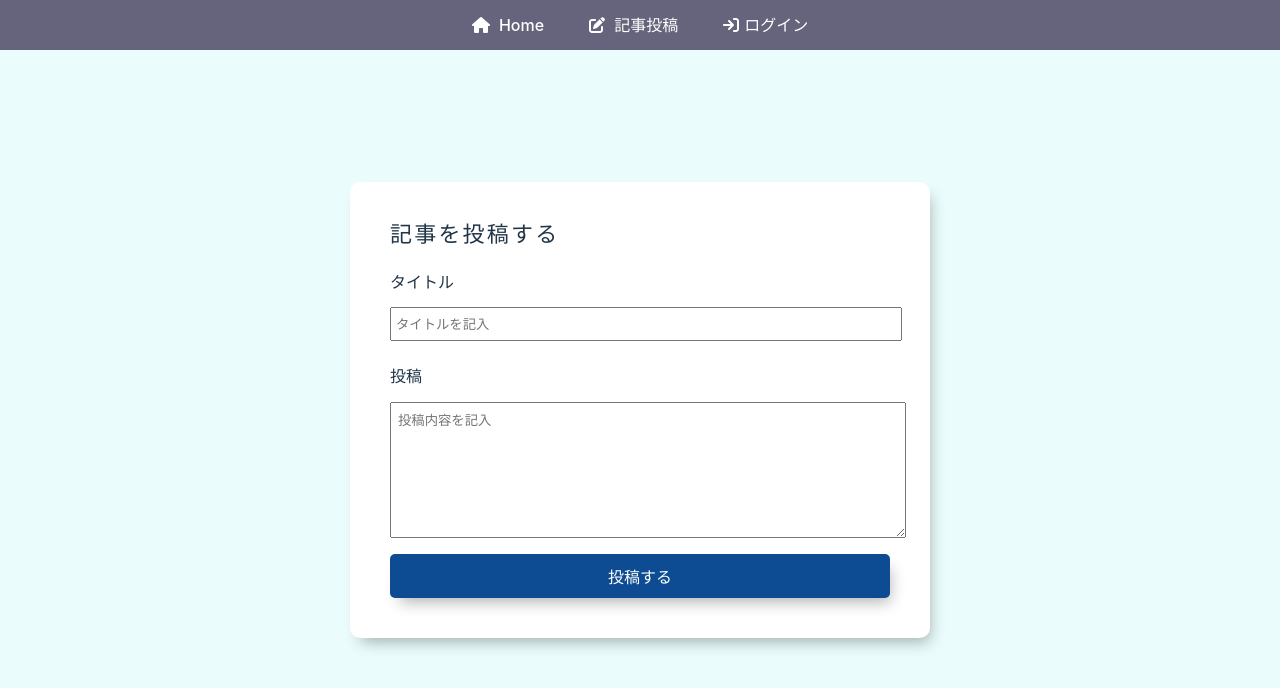
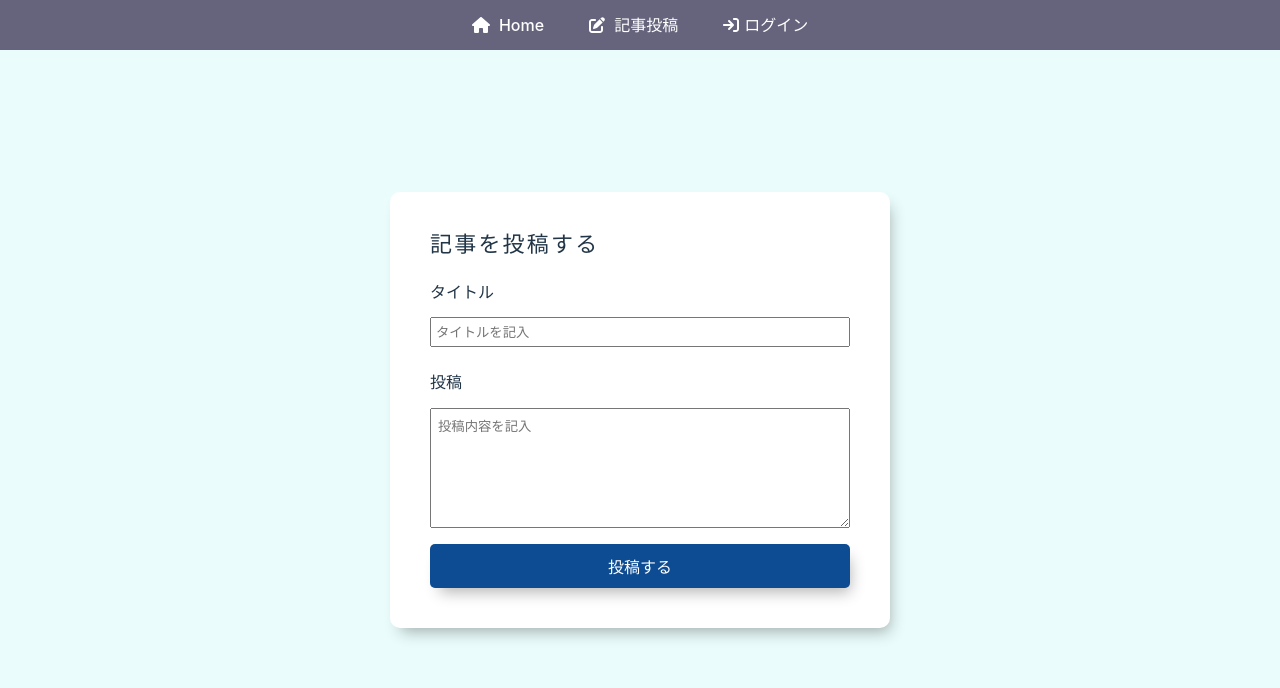
Before and after one commit to s-yoshiii/blog-fb-react-tutrial, a React (Vite) app: page /createpost in a window 1280 px wide. Shown: the top 688 px of the page. Built offline with nearby package versions, Linux system fonts and the light colour scheme; no server answers.

Commit message:
タイトルと記事内容の文字列を取得してみよう

```diff
--- a/src/components/CreatePost.jsx
+++ b/src/components/CreatePost.jsx
@@ -1,18 +1,27 @@
-import React from "react";
+import React, { useState } from "react";
 import styles from "./CreatePost.module.css";
 
 const CreatePost = () => {
+  const [title, setTitle] = useState();
+  const [postText, setPostText] = useState();
   return (
     <div className={styles.page}>
       <div className={styles.container}>
         <h1 className={styles.headtitle}>記事を投稿する</h1>
         <div className={styles.inputPost}>
           <h2>タイトル</h2>
-          <input type="text" placeholder="タイトルを記入" />
+          <input
+            type="text"
+            placeholder="タイトルを記入"
+            onChange={(e) => setTitle(e.target.value)}
+          />
         </div>
         <div className={styles.inputPost}>
           <h2>投稿</h2>
-          <textarea placeholder="投稿内容を記入"></textarea>
+          <textarea
+            placeholder="投稿内容を記入"
+            onChange={(e) => setPostText(e.target.value)}
+          ></textarea>
         </div>
         <button className={styles.postBtn}>投稿する</button>
       </div>
--- a/src/components/CreatePost.module.css
+++ b/src/components/CreatePost.module.css
@@ -3,6 +3,8 @@
     justify-content: center;
     align-items: center;
     height: 90vh;
+    margin: 0;
+    width: 100%;
 }
 
 .container {
@@ -10,7 +12,8 @@
     display: flex;
     flex-direction: column;
     border-radius: 10px;
-    width: 500px;
+    width: calc(100% - 40px);
+    max-width: 500px;
     gap: 10px;
     padding: 40px;
     box-shadow: 5px 9px 15px -5px rgba(0, 0, 0, .3);
@@ -49,6 +52,7 @@
     border-radius: 5px;
     cursor: pointer;
     transition: .3s ease;
+    width: 100%;
 }
 
 .postBtn:hover {
--- a/src/index.css
+++ b/src/index.css
@@ -29,6 +29,10 @@ body {
   min-width: 320px;
   min-height: 100vh;
   background: #EAFDFC;
+}
+
+* {
+  box-sizing: border-box;
 }
 
 h1 {
```
